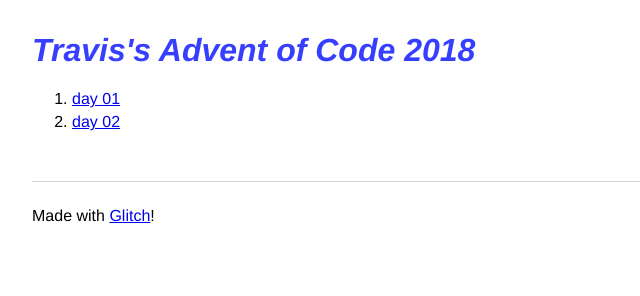
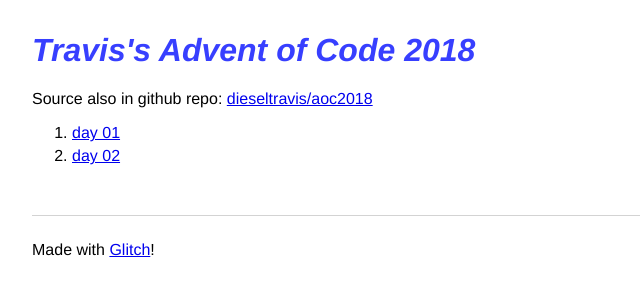
Before and after one commit to dieseltravis/aoc2018, a website: page views/index.html in a window 1280 px wide. Shown: the whole page, without its empty margins (0-640 px from the left). Drawn offline with Linux system fonts and the light colour scheme.

Commit message:
🐋🍀 Updated with Glitch

```diff
--- a/views/index.html
+++ b/views/index.html
@@ -26,6 +26,9 @@
     </header>
 
     <main>
+      <p>
+        Source also in github repo: <a href="https://github.com/dieseltravis/aoc2018">dieseltravis/aoc2018</a>
+      </p>
       <ol>
         <li><a href="day01">day 01</a></li>
         <li><a href="day02">day 02</a></li>
```
Also changed, not shown: package.json (+4 -7 lines), README.md.
